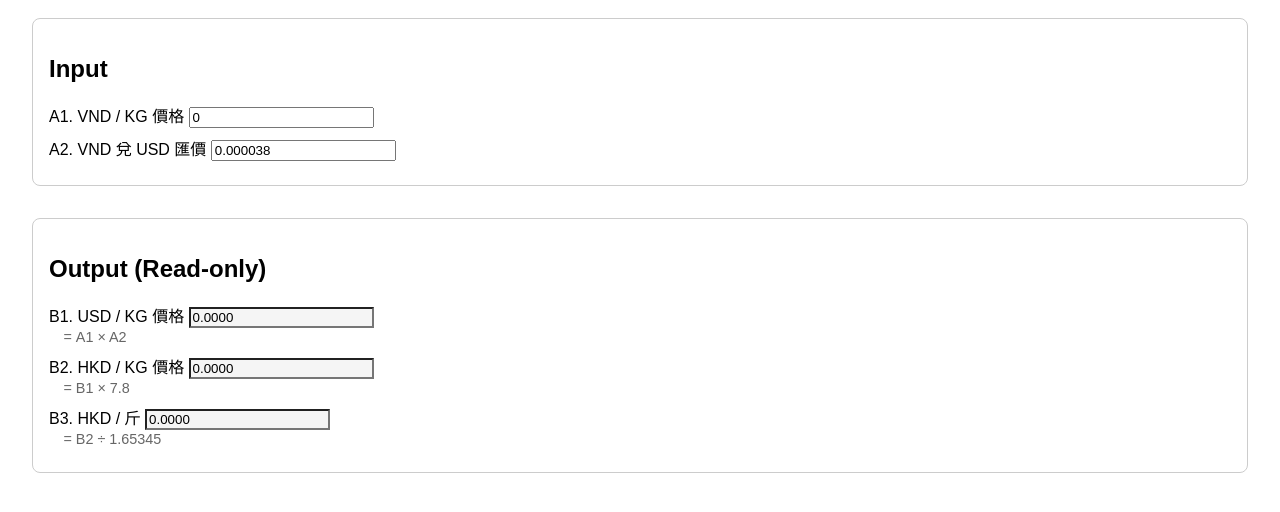
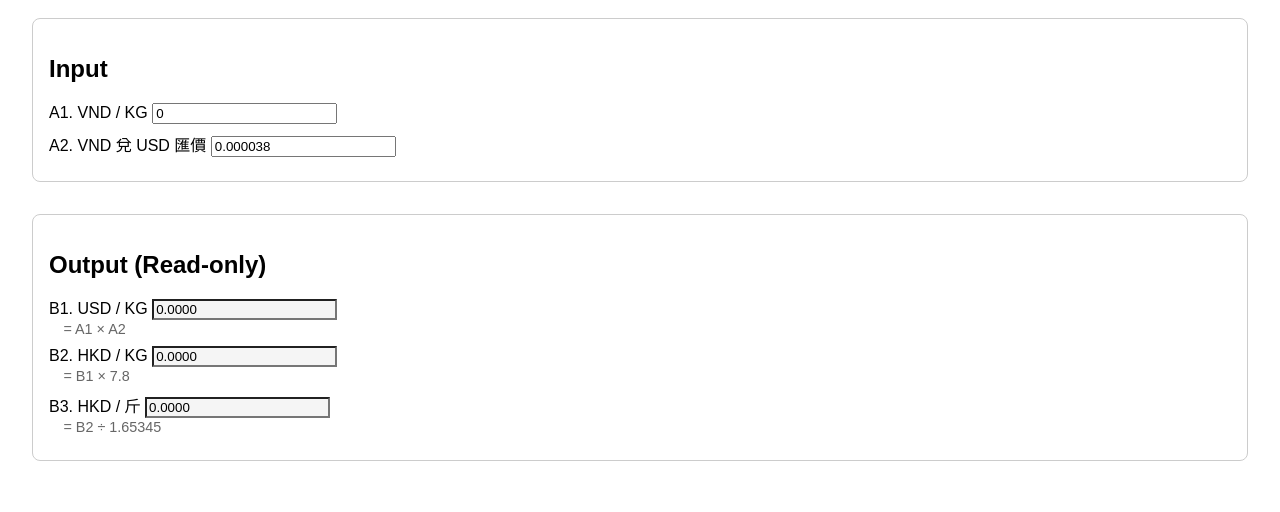
Before and after one commit to raphaelrickyleung/foreign-price-calculator, a plain HTML site: page index.html in a window 1280 px wide. Shown: the part 72-584 px from the top of the page. Drawn offline with Linux system fonts and the light colour scheme.

Commit message:
Remove price labels from input and output sections in index.html

```diff
--- a/index.html
+++ b/index.html
@@ -21,7 +21,7 @@
     <section>
         <h2>Input</h2>
         <label>
-            A1. VND / KG 價格
+            A1. VND / KG
             <input type="number" id="vndPerKg" step="any" min="0" value="0">
         </label>
         <label>
@@ -34,12 +34,12 @@
     <section>
         <h2>Output (Read-only)</h2>
         <label>
-            B1. USD / KG 價格
+            B1. USD / KG
             <input type="number" id="usdPerKg" readonly><br />
             <span class="remark">= A1 × A2</span>
         </label>
         <label>
-            B2. HKD / KG 價格
+            B2. HKD / KG
             <input type="number" id="hkdPerKg" readonly><br />
             <span class="remark">= B1 × 7.8</span>
         </label>
```
